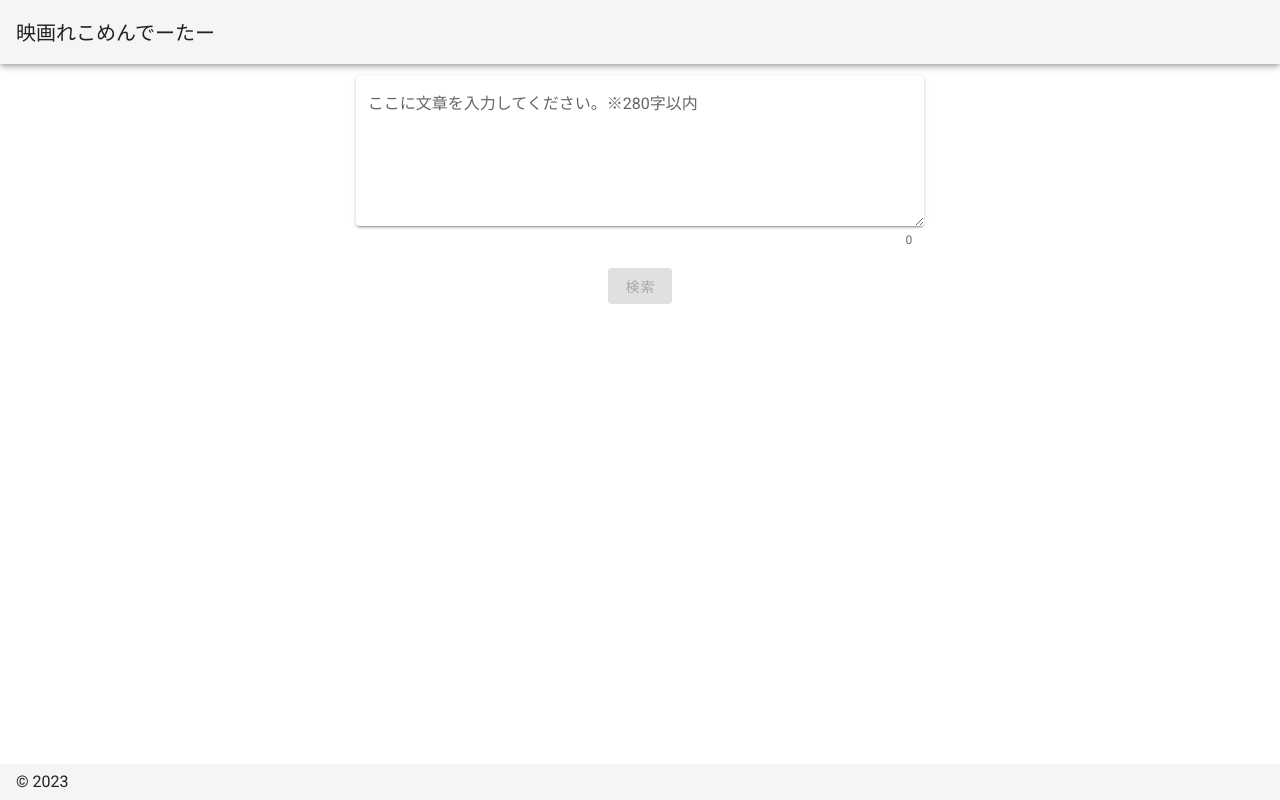
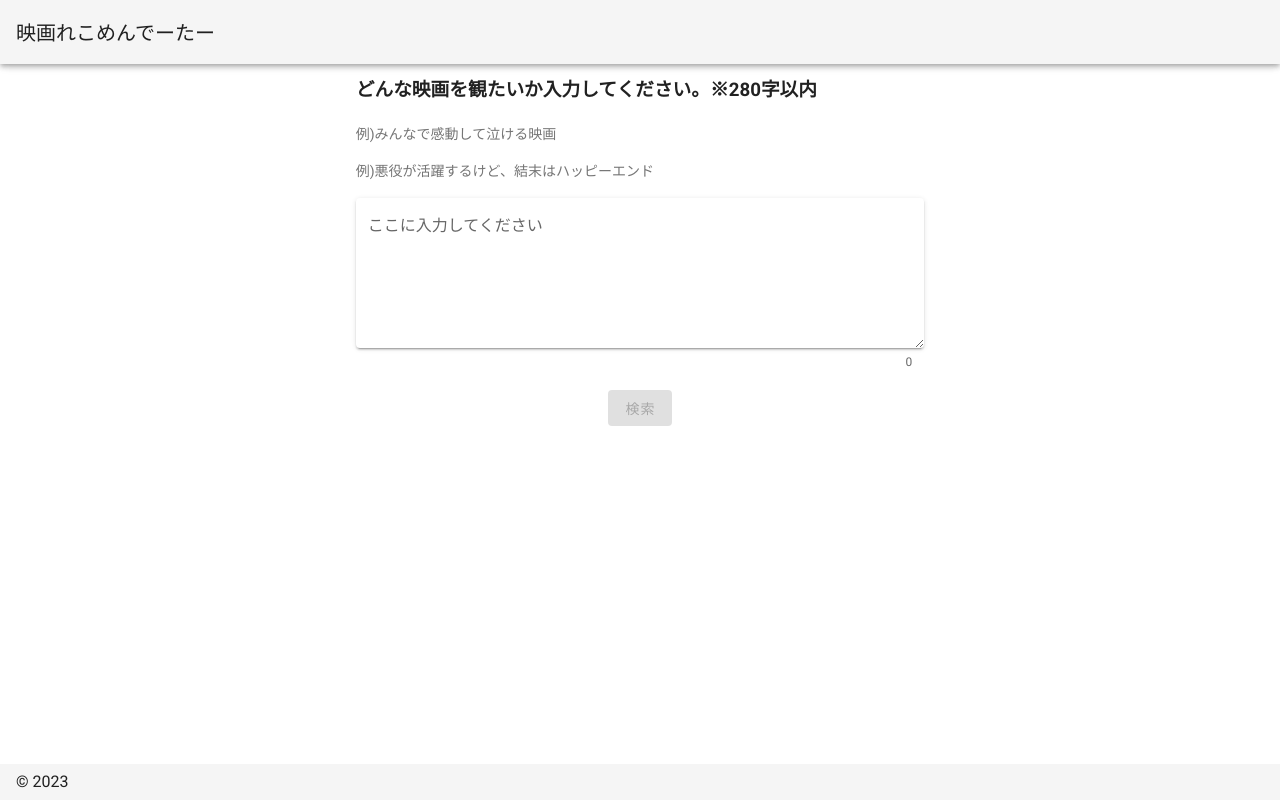
Before and after one commit to Taishi-Ito/movie_searcher_front, a Nuxt app: page / in a window 1280 px wide. Built offline with nearby package versions, Linux system fonts and the light colour scheme.

Commit message:
style:Add explanations

```diff
--- a/components/organisms/inputForm.vue
+++ b/components/organisms/inputForm.vue
@@ -2,12 +2,15 @@
   <div>
     <v-row justify="center" align="center">
       <v-col cols="12" sm="8" md="6">
+          <h3 class="explanation">どんな映画を観たいか入力してください。※280字以内</h3>
+          <p class="example">例)みんなで感動して泣ける映画</p>
+          <p class="example">例)悪役が活躍するけど、結末はハッピーエンド</p>
           <v-textarea
             v-model="text"
             counter
             solo
             name="textarea"
-            label="ここに文章を入力してください。※280字以内"
+            label="ここに入力してください"
             light
           ></v-textarea>
       </v-col>
@@ -43,3 +46,13 @@ export default {
   }
 }
 </script>
+
+<style scoped>
+.explanation {
+  margin-bottom: 20px;
+}
+.example {
+  color: #757575;
+  font-size: 14px;
+}
+</style>
```
